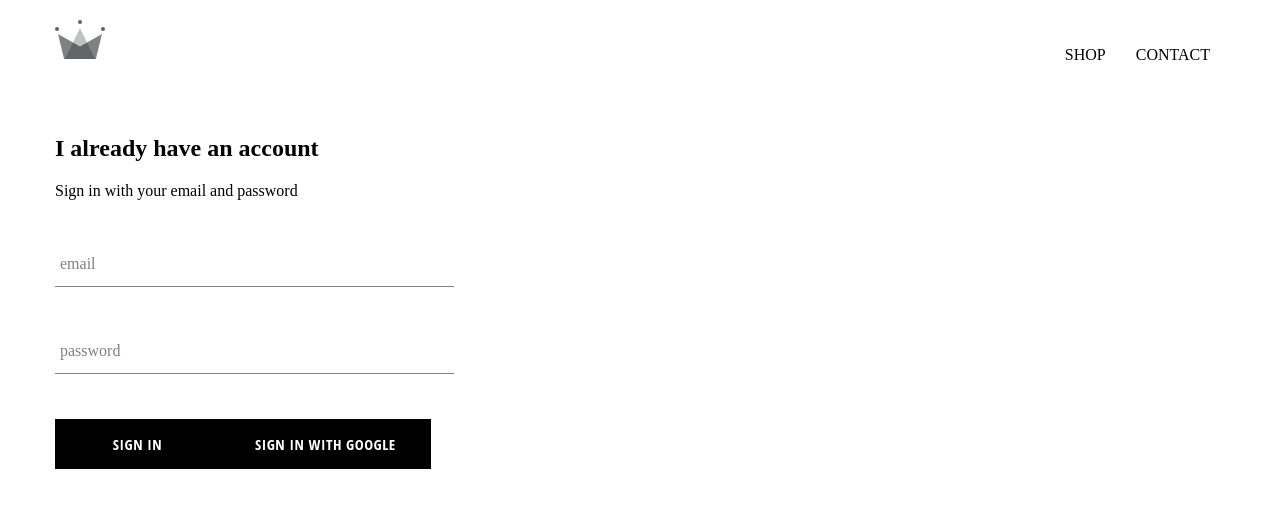
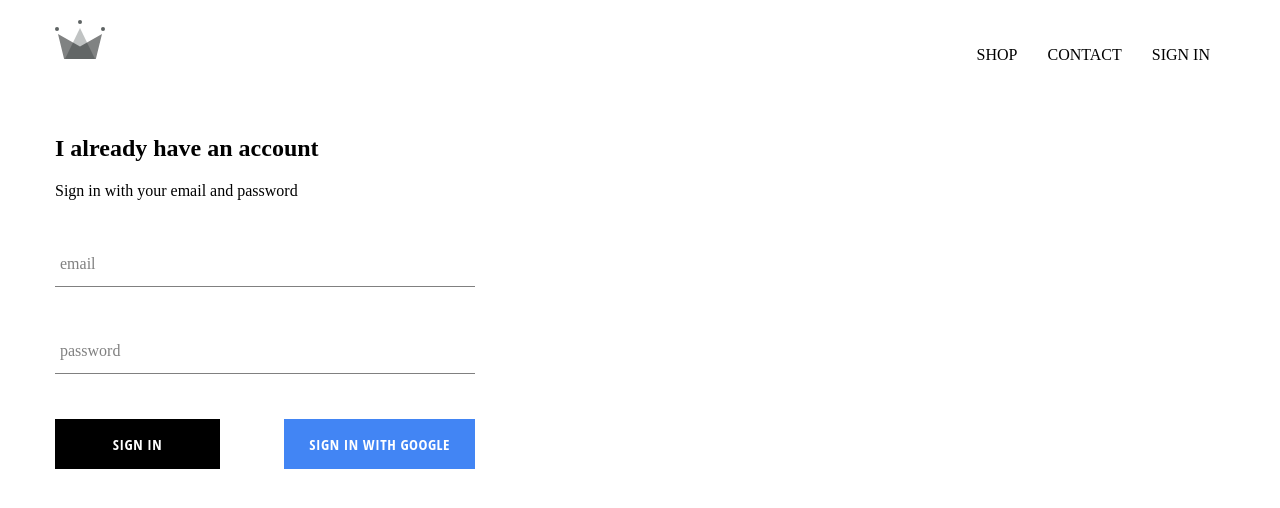
Before and after one commit to silenteyesoncode/E-corp, a React (Create React App) app: page /signin in a window 1280 px wide. Shown: the top 508 px of the page. Built offline with nearby package versions, Linux system fonts and the light colour scheme; no server answers; a web font is replaced by a local one.

Commit message:
sign-on(google)

```diff
--- a/src/App.css
+++ b/src/App.css
@@ -7,3 +7,7 @@
   text-decoration: none;
   color: black;
 }
+
+* {
+  box-sizing: border-box;
+}
--- a/src/App.js
+++ b/src/App.js
@@ -34,7 +34,7 @@
   render() {
     return (
       <div>
-        <Header />
+        <Header currentUser={this.state.currentUser} />
         <Switch>
           <Route exact path='/' component={HomePage} />
           <Route path='/shop' component={ShopPage} />
--- a/src/components/custom-button/custom-button.component.jsx
+++ b/src/components/custom-button/custom-button.component.jsx
@@ -2,8 +2,9 @@
 
 import './custom-button.styles.scss';
 
-const CustomButton = ({ children, ...otherProps }) => (
-  <button className='custom-button' {...otherProps}>
+const CustomButton = ({ children, isGoogleSignIn, ...otherProps }) => (
+  <button className={`${isGoogleSignIn ? 'google-sign-in' : ''} custom-button`}
+  {...otherProps}>
     {children}
   </button>
 );
--- a/src/components/custom-button/custom-button.styles.scss
+++ b/src/components/custom-button/custom-button.styles.scss
@@ -4,7 +4,7 @@
   height: 50px;
   letter-spacing: 0.5px;
   line-height: 50px;
-    padding: 0 35px 0 35px;
+  padding: 0 25px;
   font-size: 15px;
   background-color: black;
   color: white;
@@ -19,4 +19,14 @@
     color: black;
     border: 1px solid black;
   }
+
+  &.google-sign-in {
+    background-color: #4285f4;
+    color: white;
+
+    &:hover {
+      background-color: #357ae8;
+      border: none;
     }
+  }
+}
--- a/src/components/header/header.component.jsx
+++ b/src/components/header/header.component.jsx
@@ -1,11 +1,12 @@
 import React from 'react';
 import { Link } from 'react-router-dom';
+import { auth } from '../../firebase/firebase.utils';
 
 import { ReactComponent as Logo} from '../../assets/crown.svg';
 
 import './header.styles.scss';
 
-const Header = () => (
+const Header = ({ currentUser }) => (
     <div className='header'>
       <Link to="/">
         <Logo className='logo' />
@@ -17,6 +18,16 @@
         <Link className = 'option' to='./shop'>
           CONTACT
         </Link>
+        {
+        currentUser ? (
+          <div className='option' onClick={() => auth.signOut()}>
+            SIGN OUT
+           </div>
+        ) : (
+          <Link className='option' to='/signin'>
+            SIGN IN
+          </Link>
+        )}
       </div>
     </div>
 )
--- a/src/components/header/header.styles.scss
+++ b/src/components/header/header.styles.scss
@@ -20,6 +20,7 @@
 
       .option {
         padding: 10px 15px;
+        cursor: pointer;
       }
     }
   }
--- a/src/components/sign-in/sign-in.component.jsx
+++ b/src/components/sign-in/sign-in.component.jsx
@@ -49,10 +49,12 @@
             label='password'
             required
           />
-          <CustomButton type='submit'> Sign in </CustomButton>
-          <CustomButton onClick={signInWithGoogle}>
-           {' '} Sign in with google {' '}
-          </CustomButton>
+          <div className='buttons'>
+            <CustomButton type='submit'> Sign in </CustomButton>
+            <CustomButton onClick={signInWithGoogle} isGoogleSignIn >
+            {' '} Sign in with google {' '}
+            </CustomButton>
+          </div>
         </form>
       </div>
     );
--- a/src/components/sign-in/sign-in.styles.scss
+++ b/src/components/sign-in/sign-in.styles.scss
@@ -1,5 +1,5 @@
 .sign-in {
-    width: 30vw;
+    width: 420px;
     display: flex;
     flex-direction: column;
 
@@ -7,4 +7,9 @@
   .title{
     margin: 10px 0;
   }
+
+  .buttons {
+    display: flex;
+    justify-content: space-between;
   }
+}
```
Lines whose indentation alone changed are shown as unchanged.
